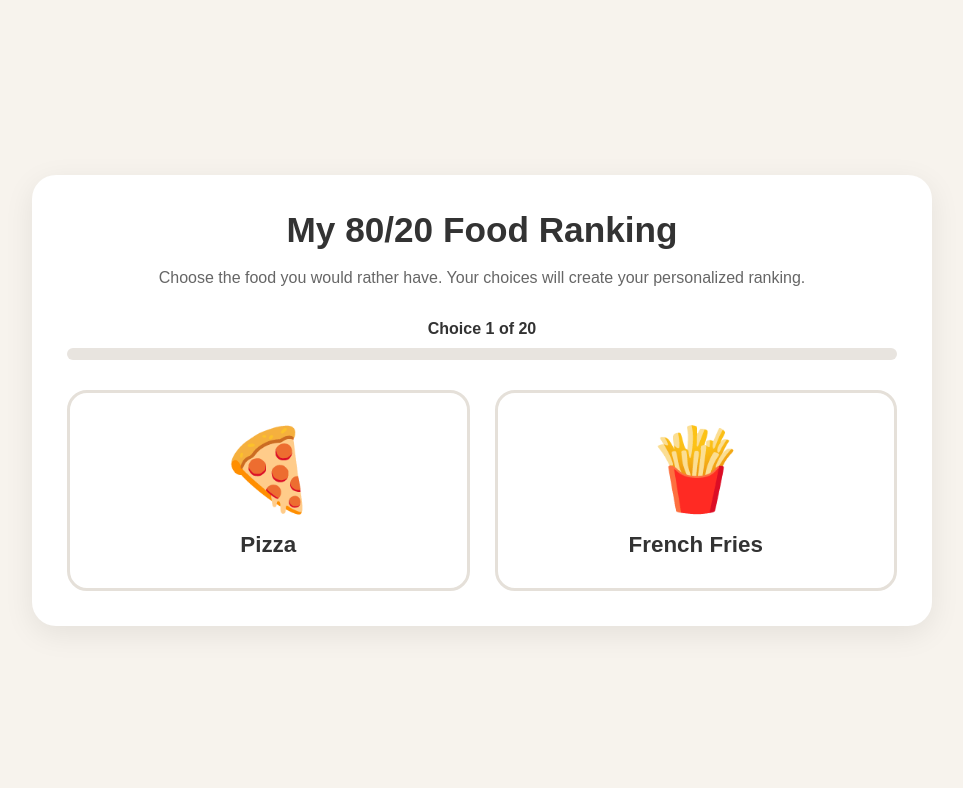
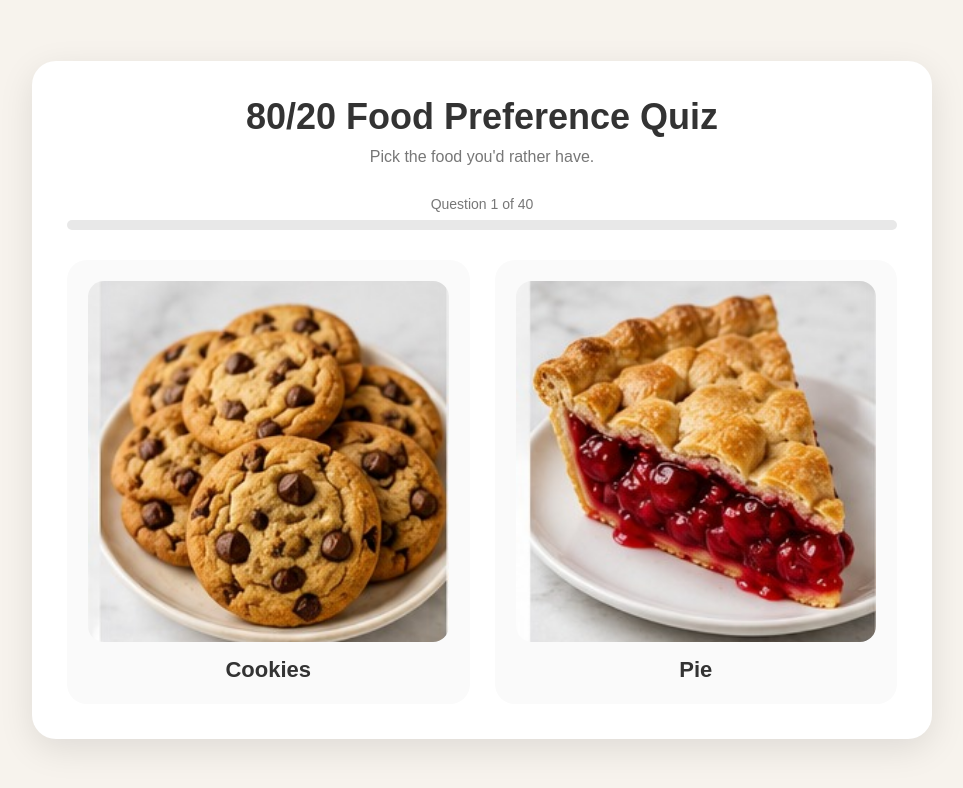
Before and after one commit to AndiEats/80-20-food-quiz, a plain HTML site: page index.html in a window 1280 px wide. Shown: the whole page, without its empty margins (158-1121 px from the left). Drawn offline with Linux system fonts and the light colour scheme.

Commit message:
Update index.html

```diff
--- a/index.html
+++ b/index.html
@@ -3,7 +3,8 @@
 <head>
 <meta charset="UTF-8">
 <meta name="viewport" content="width=device-width, initial-scale=1.0">
-    <title>My 80/20 Food Ranking</title>
+
+<title>80/20 Food Preference Quiz</title>
 
 <style>
     * {
@@ -12,7 +13,7 @@
 
     body {
         margin: 0;
-            font-family: Arial, sans-serif;
+        font-family: Arial, Helvetica, sans-serif;
         background: #f7f3ed;
         color: #333;
         min-height: 100vh;
@@ -22,51 +23,53 @@
         padding: 20px;
     }
 
-        .app {
+    .container {
         width: 100%;
         max-width: 900px;
         background: white;
         border-radius: 24px;
         padding: 35px;
-            box-shadow: 0 8px 30px rgba(0, 0, 0, 0.08);
-            text-align: center;
+        box-shadow: 0 10px 35px rgba(0, 0, 0, 0.10);
     }
 
     h1 {
-            margin-top: 0;
-            margin-bottom: 10px;
-            font-size: 2.2rem;
+        text-align: center;
+        margin: 0 0 10px;
+        font-size: 36px;
     }
 
     .subtitle {
-            color: #666;
+        text-align: center;
+        color: #777;
         margin-bottom: 30px;
-            line-height: 1.5;
+        font-size: 16px;
     }
 
-        .progress-section {
+    .progress-container {
         margin-bottom: 30px;
     }
 
-        #progressText {
-            font-weight: bold;
-            margin-bottom: 10px;
+    .progress-text {
+        text-align: center;
+        font-size: 14px;
+        color: #777;
+        margin-bottom: 8px;
     }
 
     .progress-bar {
         width: 100%;
-            height: 12px;
-            background: #e8e4df;
+        height: 10px;
+        background: #e8e8e8;
         border-radius: 20px;
         overflow: hidden;
     }
 
-        #progressFill {
+    .progress-fill {
         height: 100%;
         width: 0%;
-            background: #7aa37a;
+        background: #78a878;
         border-radius: 20px;
-            transition: width 0.3s ease;
+        transition: width 0.25s ease;
     }
 
     .choices {
@@ -76,80 +79,104 @@
     }
 
     .food-card {
-            border: 3px solid #e5e0d9;
+        border: 3px solid transparent;
         border-radius: 20px;
-            padding: 30px 20px;
+        padding: 18px;
+        text-align: center;
         cursor: pointer;
-            transition: transform 0.2s ease, border-color 0.2s ease, box-shadow 0.2s ease;
-            background: #fff;
+        transition: transform 0.15s ease, border-color 0.15s ease,
+                    box-shadow 0.15s ease;
+        background: #fafafa;
     }
 
     .food-card:hover {
         transform: translateY(-5px);
-            border-color: #7aa37a;
-            box-shadow: 0 8px 20px rgba(0, 0, 0, 0.08);
+        border-color: #78a878;
+        box-shadow: 0 8px 20px rgba(0, 0, 0, 0.10);
     }
 
-        .food-emoji {
-            font-size: 5rem;
+    .food-image {
+        width: 100%;
+        aspect-ratio: 1 / 1;
+        object-fit: cover;
+        border-radius: 16px;
+        display: block;
         margin-bottom: 15px;
     }
 
     .food-name {
-            font-size: 1.4rem;
+        font-size: 22px;
         font-weight: bold;
     }
 
-        #results {
+    .results {
         display: none;
     }
 
-        #results h2 {
-            font-size: 2rem;
-            margin-bottom: 10px;
+    .results h2 {
+        text-align: center;
+        margin-top: 0;
+        font-size: 30px;
     }
 
     .results-subtitle {
-            color: #666;
+        text-align: center;
+        color: #777;
         margin-bottom: 25px;
     }
 
     .ranking {
-            text-align: left;
-            margin: 0 auto 30px;
-            max-width: 600px;
+        display: flex;
+        flex-direction: column;
+        gap: 10px;
     }
 
     .ranking-item {
         display: flex;
         align-items: center;
         gap: 15px;
-            padding: 15px 18px;
-            margin-bottom: 10px;
-            background: #f7f3ed;
+        background: #f7f7f7;
+        padding: 12px 16px;
         border-radius: 14px;
-            font-size: 1.1rem;
     }
 
     .rank-number {
+        width: 35px;
+        font-size: 20px;
         font-weight: bold;
-            width: 35px;
+        text-align: center;
     }
 
-        .rank-emoji {
-            font-size: 1.8rem;
+    .rank-image {
+        width: 55px;
+        height: 55px;
+        object-fit: cover;
+        border-radius: 10px;
+    }
+
+    .rank-name {
+        flex: 1;
+        font-size: 18px;
+        font-weight: bold;
+    }
+
+    .rank-score {
+        color: #777;
+        font-size: 14px;
     }
 
     .restart-button {
+        display: block;
+        margin: 30px auto 0;
         border: none;
-            background: #7aa37a;
+        background: #78a878;
         color: white;
-            font-size: 1rem;
-            font-weight: bold;
         padding: 14px 28px;
         border-radius: 12px;
+        font-size: 17px;
+        font-weight: bold;
         cursor: pointer;
-            transition: transform 0.2s ease, opacity 0.2s ease;
+        transition: transform 0.15s ease, opacity 0.15s ease;
     }
 
     .restart-button:hover {
@@ -158,25 +185,45 @@
     }
 
     @media (max-width: 650px) {
-            .app {
-                padding: 25px 18px;
+        body {
+            padding: 10px;
+        }
+
+        .container {
+            padding: 22px;
+            border-radius: 18px;
         }
 
         h1 {
-                font-size: 1.8rem;
+            font-size: 28px;
         }
 
         .choices {
-                grid-template-columns: 1fr;
-                gap: 15px;
+            grid-template-columns: 1fr 1fr;
+            gap: 12px;
         }
 
         .food-card {
-                padding: 25px 15px;
+            padding: 10px;
+            border-radius: 14px;
         }
 
-            .food-emoji {
-                font-size: 4rem;
+        .food-name {
+            font-size: 17px;
+        }
+
+        .food-image {
+            border-radius: 10px;
+            margin-bottom: 10px;
+        }
+
+        .rank-image {
+            width: 45px;
+            height: 45px;
+        }
+
+        .rank-name {
+            font-size: 16px;
         }
     }
 </style>
@@ -184,35 +231,48 @@
 
 <body>
 
-<div class="app">
+<div class="container">
 
     <div id="quiz">
 
-        <h1>My 80/20 Food Ranking</h1>
+        <h1>80/20 Food Preference Quiz</h1>
 
-        <p class="subtitle">
-            Choose the food you would rather have.
-            Your choices will create your personalized ranking.
-        </p>
+        <div class="subtitle">
+            Pick the food you'd rather have.
+        </div>
 
-        <div class="progress-section">
-            <div id="progressText">Choice 1 of 20</div>
+        <div class="progress-container">
+            <div class="progress-text" id="progressText">
+                Question 1 of 40
+            </div>
 
             <div class="progress-bar">
-                <div id="progressFill"></div>
+                <div class="progress-fill" id="progressFill"></div>
             </div>
         </div>
 
         <div class="choices">
 
             <div class="food-card" id="foodCard1" onclick="chooseFood(0)">
-                <div class="food-emoji" id="emoji1">🍕</div>
-                <div class="food-name" id="foodName1">Pizza</div>
+                <img
+                    class="food-image"
+                    id="foodImage1"
+                    src=""
+                    alt=""
+                >
+
+                <div class="food-name" id="foodName1"></div>
             </div>
 
             <div class="food-card" id="foodCard2" onclick="chooseFood(1)">
-                <div class="food-emoji" id="emoji2">🍪</div>
-                <div class="food-name" id="foodName2">Cookies</div>
+                <img
+                    class="food-image"
+                    id="foodImage2"
+                    src=""
+                    alt=""
+                >
+
+                <div class="food-name" id="foodName2"></div>
             </div>
 
         </div>
@@ -220,18 +280,18 @@
     </div>
 
 
-    <div id="results">
+    <div class="results" id="results">
 
         <h2>Your Food Ranking</h2>
 
-        <p class="results-subtitle">
-            Based on the choices you made.
-        </p>
+        <div class="results-subtitle">
+            Based on your choices throughout the quiz.
+        </div>
 
         <div class="ranking" id="ranking"></div>
 
         <button class="restart-button" onclick="restartQuiz()">
-            Start Over
+            Take Quiz Again
         </button>
 
     </div>
@@ -245,7 +305,7 @@
     // QUIZ SETTINGS
     // ==========================================
 
-    const TOTAL_CHOICES = 20;
+    const TOTAL_QUESTIONS = 40;
 
 
     // ==========================================
@@ -254,43 +314,93 @@
 
     const foods = [
         {
-            name: "Pizza",
-            emoji: "🍕",
+            name: "Donuts",
+            image: "donuts.jpg",
             score: 1000
         },
         {
-            name: "Donuts",
-            emoji: "🍩",
+            name: "Cookies",
+            image: "cookies.jpg",
+            score: 1000
+        },
+        {
+            name: "Brownies",
+            image: "brownies.jpg",
+            score: 1000
+        },
+        {
+            name: "Cake",
+            image: "cake.jpg",
+            score: 1000
+        },
+        {
+            name: "Chocolate",
+            image: "chocolate.jpg",
+            score: 1000
+        },
+        {
+            name: "Hard Candy",
+            image: "hard-candy.jpg",
+            score: 1000
+        },
+        {
+            name: "Pie",
+            image: "pie.jpg",
+            score: 1000
+        },
+        {
+            name: "Cupcakes",
+            image: "cupcakes.jpg",
+            score: 1000
+        },
+        {
+            name: "Rice Krispy Treats",
+            image: "rice-krispy-treats.jpg",
+            score: 1000
+        },
+        {
+            name: "Pizza",
+            image: "pizza.jpg",
+            score: 1000
+        },
+        {
+            name: "French Fries",
+            image: "french-fries.jpg",
+            score: 1000
+        },
+        {
+            name: "Pretzels",
+            image: "pretzels.jpg",
+            score: 1000
+        },
+        {
+            name: "Soda",
+            image: "soda.jpg",
+            score: 1000
+        },
+        {
+            name: "Hot Cocoa",
+            image: "hot-cocoa.jpg",
+            score: 1000
+        },
+        {
+            name: "Milkshakes",
+            image: "milkshakes.jpg",
             score: 1000
         },
         {
             name: "Ice Cream",
-            emoji: "🍦",
+            image: "ice-cream.jpg",
             score: 1000
         },
         {
-            name: "French Fries",
-            emoji: "🍟",
+            name: "Lemonade",
+            image: "lemonade.jpg",
             score: 1000
         },
         {
-            name: "Cookies",
-            emoji: "🍪",
-            score: 1000
-        },
-        {
-            name: "Chocolate",
-            emoji: "🍫",
-            score: 1000
-        },
-        {
-            name: "Burgers",
-            emoji: "🍔",
-            score: 1000
-        },
-        {
-            name: "Cake",
-            emoji: "🍰",
+            name: "Slushies",
+            image: "slushies.jpg",
             score: 1000
         }
     ];
@@ -300,120 +410,244 @@
     // QUIZ VARIABLES
     // ==========================================
 
-    let currentChoice = 0;
-
-    // This remembers every pair that has already been shown.
-    // A Set is useful because it automatically keeps each pair unique.
-    let usedPairs = new Set();
+    let questions = [];
+    let currentQuestion = 0;
+    let currentPair = [];
 
 
     // ==========================================
-    // START THE QUIZ
+    // SHUFFLE FUNCTION
+    // ==========================================
+
+    function shuffle(array) {
+
+        const shuffled = [...array];
+
+        for (let i = shuffled.length - 1; i > 0; i--) {
+
+            const j = Math.floor(Math.random() * (i + 1));
+
+            [shuffled[i], shuffled[j]] =
+            [shuffled[j], shuffled[i]];
+        }
+
+        return shuffled;
+    }
+
+
+    // ==========================================
+    // CREATE A UNIQUE PAIR KEY
+    // ==========================================
+
+    function pairKey(a, b) {
+
+        const smaller = Math.min(a, b);
+        const larger = Math.max(a, b);
+
+        return `${smaller}-${larger}`;
+    }
+
+
+    // ==========================================
+    // BUILD THE ENTIRE QUIZ BEFORE IT STARTS
+    // ==========================================
+
+    function buildQuestionList() {
+
+        questions = [];
+
+        const usedPairs = new Set();
+
+        /*
+            First, we make sure EVERY food appears.
+
+            We shuffle all foods, then connect each new
+            food to one that has already appeared.
+
+            With 18 foods, this creates 17 questions
+            that guarantee all 18 foods are included.
+        */
+
+        const foodOrder = shuffle(
+            foods.map((food, index) => index)
+        );
+
+        const includedFoods = [foodOrder[0]];
+
+        for (let i = 1; i < foodOrder.length; i++) {
+
+            const newFood = foodOrder[i];
+
+            const randomExistingFood =
+                includedFoods[
+                    Math.floor(
+                        Math.random() * includedFoods.length
+                    )
+                ];
+
+            const key = pairKey(
+                newFood,
+                randomExistingFood
+            );
+
+            questions.push({
+                a: newFood,
+                b: randomExistingFood
+            });
+
+            usedPairs.add(key);
+
+            includedFoods.push(newFood);
+        }
+
+
+        /*
+            Now we have guaranteed that every food appears.
+
+            We need 40 total questions, so we fill the
+            remaining spots with random unused pairs.
+        */
+
+        const allPairs = [];
+
+        for (let a = 0; a < foods.length; a++) {
+
+            for (let b = a + 1; b < foods.length; b++) {
+
+                const key = pairKey(a, b);
+
+                if (!usedPairs.has(key)) {
+
+                    allPairs.push({
+                        a: a,
+                        b: b,
+                        key: key
+                    });
+
+                }
+            }
+        }
+
+
+        const shuffledRemainingPairs =
+            shuffle(allPairs);
+
+
+        const remainingQuestions =
+            TOTAL_QUESTIONS - questions.length;
+
+
+        for (
+            let i = 0;
+            i < remainingQuestions &&
+            i < shuffledRemainingPairs.length;
+            i++
+        ) {
+
+            questions.push({
+                a: shuffledRemainingPairs[i].a,
+                b: shuffledRemainingPairs[i].b
+            });
+
+        }
+
+
+        /*
+            Shuffle the finished question list.
+
+            This is important because otherwise the
+            guaranteed-coverage questions would always
+            happen at the beginning.
+        */
+
+        questions = shuffle(questions);
+
+    }
+
+
+    // ==========================================
+    // START QUIZ
     // ==========================================
 
     function startQuiz() {
 
-        currentChoice = 0;
-
-        usedPairs.clear();
+        currentQuestion = 0;
+        currentPair = [];
 
         foods.forEach(food => {
             food.score = 1000;
         });
 
+        buildQuestionList();
+
         document.getElementById("quiz").style.display = "block";
         document.getElementById("results").style.display = "none";
 
-        showNextPair();
+        showNextQuestion();
     }
 
 
     // ==========================================
-    // FIND A NEW PAIR
+    // SHOW NEXT QUESTION
     // ==========================================
 
-    function showNextPair() {
+    function showNextQuestion() {
 
-        // If we've completed all choices, show the results.
-        if (currentChoice >= TOTAL_CHOICES) {
+        if (currentQuestion >= questions.length) {
+
             showResults();
             return;
+
         }
 
 
-        let firstIndex;
-        let secondIndex;
-        let pairKey;
-
-        // Keep picking random foods until we find
-        // a pair that has NOT been shown before.
-        do {
-
-            firstIndex = Math.floor(Math.random() * foods.length);
-
-            secondIndex = Math.floor(Math.random() * foods.length);
-
-            // Make sure the two foods are different.
-            if (firstIndex === secondIndex) {
-                continue;
-            }
-
-            // Sort the numbers so that:
-            // Pizza vs Cookies
-            // and
-            // Cookies vs Pizza
-            // produce the same pair key.
-            const smallerIndex = Math.min(firstIndex, secondIndex);
-            const largerIndex = Math.max(firstIndex, secondIndex);
-
-            pairKey = `${smallerIndex}-${largerIndex}`;
-
-        } while (usedPairs.has(pairKey));
+        currentPair = [
+            questions[currentQuestion].a,
+            questions[currentQuestion].b
+        ];
 
 
-        // Remember this pair so it can't appear again.
-        usedPairs.add(pairKey);
+        const food1 = foods[currentPair[0]];
+        const food2 = foods[currentPair[1]];
 
 
-        // Display the two foods.
-        document.getElementById("emoji1").textContent =
-            foods[firstIndex].emoji;
+        document.getElementById("foodImage1").src =
+            food1.image;
+
+        document.getElementById("foodImage1").alt =
+            food1.name;
 
         document.getElementById("foodName1").textContent =
-            foods[firstIndex].name;
+            food1.name;
 
-        document.getElementById("emoji2").textContent =
-            foods[secondIndex].emoji;
+
+        document.getElementById("foodImage2").src =
+            food2.image;
+
+        document.getElementById("foodImage2").alt =
+            food2.name;
 
         document.getElementById("foodName2").textContent =
-            foods[secondIndex].name;
+            food2.name;
 
 
-        // Save which foods are currently being compared.
-        currentPair = [firstIndex, secondIndex];
+        const questionNumber = currentQuestion + 1;
+
+        document.getElementById("progressText").textContent =
+            `Question ${questionNumber} of ${questions.length}`;
 
 
-        // Update progress.
-        document.getElementById("progressText").textContent =
-            `Choice ${currentChoice + 1} of ${TOTAL_CHOICES}`;
-
-        const progressPercent =
-            (currentChoice / TOTAL_CHOICES) * 100;
+        const progress =
+            (currentQuestion / questions.length) * 100;
 
         document.getElementById("progressFill").style.width =
-            `${progressPercent}%`;
+            `${progress}%`;
+
     }
 
 
     // ==========================================
-    // CURRENT PAIR
-    // ==========================================
-
-    let currentPair = [];
-
-
-    // ==========================================
-    // WHEN THE USER CHOOSES A FOOD
+    // CHOOSE FOOD
     // ==========================================
 
     function chooseFood(choice) {
@@ -423,92 +657,94 @@
         const otherIndex = currentPair[1 - choice];
 
 
-        // Give the chosen food points.
+        // Winner gets points
         foods[chosenIndex].score += 25;
 
-        // Take points away from the food that wasn't chosen.
+        // Food that wasn't chosen loses points
         foods[otherIndex].score -= 25;
 
 
-        // Move to the next question.
-        currentChoice++;
+        currentQuestion++;
 
-        showNextPair();
+        showNextQuestion();
+
     }
 
 
     // ==========================================
-    // SHOW FINAL RESULTS
+    // SHOW RESULTS
     // ==========================================
 
     function showResults() {
 
-        document.getElementById("quiz").style.display = "none";
-        document.getElementById("results").style.display = "block";
+        document.getElementById("quiz").style.display =
+            "none";
+
+        document.getElementById("results").style.display =
+            "block";
+
+        document.getElementById("progressFill").style.width =
+            "100%";
 
 
-        // Sort foods from highest score to lowest score.
-        const sortedFoods = [...foods].sort(
+        const rankedFoods = [...foods].sort(
             (a, b) => b.score - a.score
         );
 
 
-        const rankingContainer =
-            document.getElementById("ranking");
+        const ranking = document.getElementById("ranking");
 
-        rankingContainer.innerHTML = "";
+        ranking.innerHTML = "";
 
 
-        sortedFoods.forEach((food, index) => {
+        rankedFoods.forEach((food, index) => {
 
-            const rankingItem =
-                document.createElement("div");
+            const item = document.createElement("div");
 
-            rankingItem.className = "ranking-item";
+            item.className = "ranking-item";
 
-            rankingItem.innerHTML = `
+
+            item.innerHTML = `
                 <div class="rank-number">
-                    ${index + 1}.
+                    ${index + 1}
                 </div>
 
-                <div class="rank-emoji">
-                    ${food.emoji}
+                <img
+                    class="rank-image"
+                    src="${food.image}"
+                    alt="${food.name}"
+                >
+
+                <div class="rank-name">
+                    ${food.name}
                 </div>
 
-                <div>
-                    ${food.name}
+                <div class="rank-score">
+                    ${food.score} pts
                 </div>
             `;
 
-            rankingContainer.appendChild(rankingItem);
+
+            ranking.appendChild(item);
 
         });
+
     }
 
 
     // ==========================================
-    // RESTART
+    // RESTART QUIZ
     // ==========================================
 
     function restartQuiz() {
 
-        currentChoice = 0;
+        startQuiz();
 
-        usedPairs.clear();
-
-        foods.forEach(food => {
-            food.score = 1000;
-        });
-
-        document.getElementById("results").style.display = "none";
-        document.getElementById("quiz").style.display = "block";
-
-        showNextPair();
     }
 
 
     // ==========================================
-    // START EVERYTHING
+    // START AUTOMATICALLY
     // ==========================================
 
     startQuiz();
```
Lines whose indentation alone changed are shown as unchanged.
